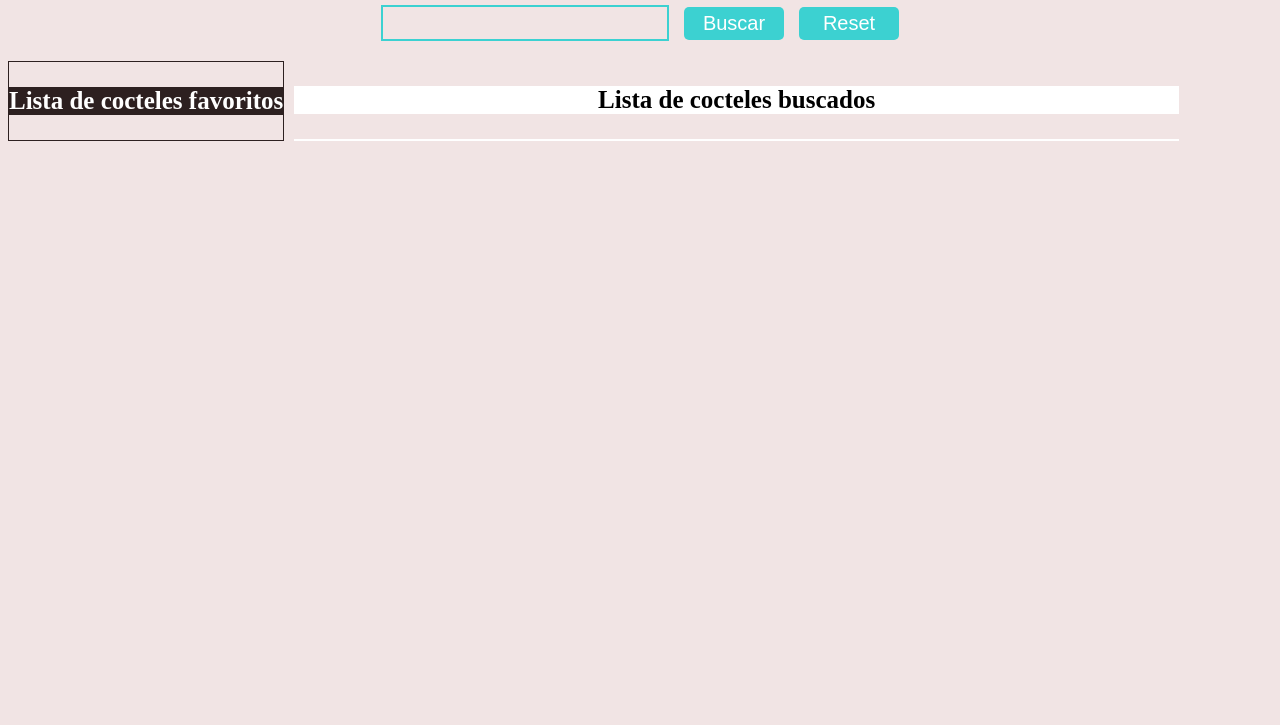
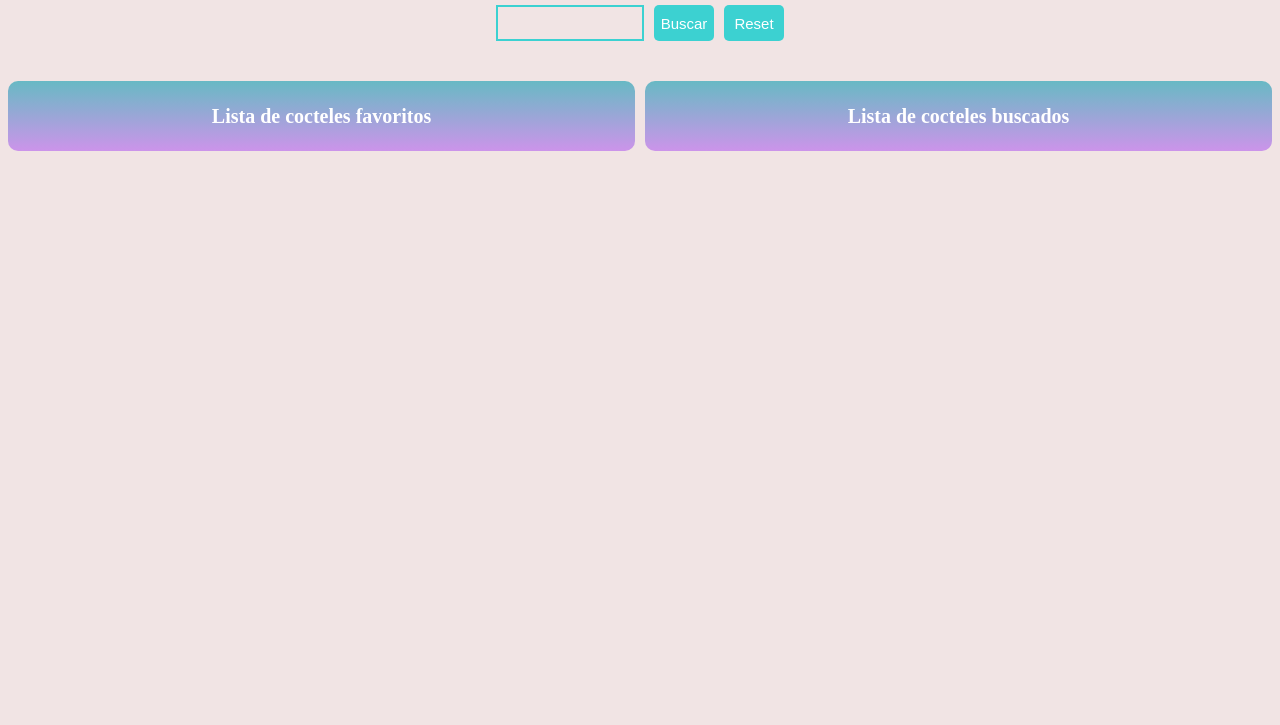
Before and after one commit to lorenaggs/adalab-cocteles-JS, a website: page public/index.html in a window 1280 px wide. Shown: the part 75-800 px from the top of the page. Drawn offline with Linux system fonts and the light colour scheme.

Commit message:
upgrade styles

```diff
--- a/public/index.html
+++ b/public/index.html
@@ -22,11 +22,11 @@
 
       <div class="listcocktails">
         <section class="sectionfavorites">
-          <h3 class="titlefav">Lista de cocteles favoritos</h3>
+          <h3 class="titlefav title">Lista de cocteles favoritos</h3>
           <ul class="favorites"></ul>
         </section>
         <section class="sectionsearch">
-          <h3 class="titlesearch">Lista de cocteles buscados</h3>
+          <h3 class="titlesearch title">Lista de cocteles buscados</h3>
           <ul class="cocktailssearch"></ul>
         </section>
       </div>
--- a/src/js/main.js
+++ b/src/js/main.js
@@ -1,13 +1,13 @@
-'use strict';
+"use strict";
 
-const buttonSearch = document.querySelector('.button-search');
-const cocktailssearch = document.querySelector('.cocktailssearch');
-const buttonReset = document.querySelector('.button-reset');
-const favoritesHtml = document.querySelector('.favorites');
+const buttonSearch = document.querySelector(".button-search");
+const cocktailssearch = document.querySelector(".cocktailssearch");
+const buttonReset = document.querySelector(".button-reset");
+const favoritesHtml = document.querySelector(".favorites");
 
 function handleClickSearch(event) {
   event.preventDefault();
-  const input = document.querySelector('.input').value;
+  const input = document.querySelector(".input").value;
   fetch(`https://thecocktaildb.com/api/json/v1/1/search.php?s=${input}`)
     .then(function (response) {
       return response.json();
@@ -17,17 +17,17 @@ function handleClickSearch(event) {
       if (data.drinks === null) {
         cocktailssearch.innerHTML = `El coctel buscado no existe`;
       } else {
-        localStorage.setItem('drinkslocal', JSON.stringify(dataDrinks));
+        localStorage.setItem("drinkslocal", JSON.stringify(dataDrinks));
         buildCoctails();
       }
     });
 }
 
-buttonSearch.addEventListener('click', handleClickSearch);
+buttonSearch.addEventListener("click", handleClickSearch);
 
 function buildCoctails() {
-  const drinkslocal = JSON.parse(localStorage.getItem('drinkslocal'));
-  let html = '';
+  const drinkslocal = JSON.parse(localStorage.getItem("drinkslocal"));
+  let html = "";
 
   for (const drink of drinkslocal) {
     const nameDrink = drink.strDrink;
@@ -52,32 +52,32 @@ function buildCoctails() {
 }
 
 function handleClickCocktails() {
-  const cocktails = document.querySelectorAll('.cocktails');
+  const cocktails = document.querySelectorAll(".cocktails");
   for (const item of cocktails) {
-    item.addEventListener('click', addFavorite);
+    item.addEventListener("click", addFavorite);
   }
 }
 
 function addFavorite(event) {
   // let favHtml = 'Lista de cocteles favoritos';
-  const drinkslocal = JSON.parse(localStorage.getItem('drinkslocal'));
-  const favoritesHtml = document.querySelector('.favorites');
+  const drinkslocal = JSON.parse(localStorage.getItem("drinkslocal"));
+  const favoritesHtml = document.querySelector(".favorites");
   const idCocktailsSelect = event.currentTarget.id;
 
   const favoriteSelect = drinkslocal.find(
     (x) => x.idDrink === idCocktailsSelect
   );
 
-  let drinkslocalFav = JSON.parse(localStorage.getItem('drinkslocalFav'));
+  let drinkslocalFav = JSON.parse(localStorage.getItem("drinkslocalFav"));
 
   if (drinkslocalFav === null) {
     drinkslocalFav = [];
   }
 
   drinkslocalFav.push(favoriteSelect);
-  localStorage.setItem('drinkslocalFav', JSON.stringify(drinkslocalFav));
+  localStorage.setItem("drinkslocalFav", JSON.stringify(drinkslocalFav));
 
-  let favHtml = '';
+  let favHtml = "";
 
   const nameDrink = favoriteSelect.strDrink;
   const imageDrink = favoriteSelect.strDrinkThumb;
@@ -85,8 +85,10 @@ function addFavorite(event) {
   favHtml += `<li class="favorites">`;
   favHtml += `<div class="cocktailsfavorites">`;
   favHtml += `<h2>${nameDrink}</h2>`;
+  favHtml += `<div class="favimage">`;
   favHtml += `<img class="image" src="${imageDrink}" width="50">`;
   favHtml += `<p class="selecdelete" id="fav-${idDrink}">x</p>`;
+  favHtml += `</div>`;
   favHtml += `</div>`;
   favHtml += `</li>`;
 
@@ -97,40 +99,42 @@ function addFavorite(event) {
 
 function colorSelecFav(idDrink) {
   const cocktailsFav = document.getElementById(idDrink);
-  cocktailsFav.classList.add('selecfavo');
+  cocktailsFav.classList.add("selecfavo");
 }
 
 function handleClickDelete() {
-  const selecdelete = document.querySelectorAll('.selecdelete');
+  const selecdelete = document.querySelectorAll(".selecdelete");
   for (const itemFav of selecdelete) {
-    itemFav.addEventListener('click', deleteFavorite);
+    itemFav.addEventListener("click", deleteFavorite);
   }
 }
 
 function deleteFavorite(event) {
   const idFavorite = event.currentTarget.id;
 
-  let idCoctel = idFavorite.split('-')[1];
+  let idCoctel = idFavorite.split("-")[1];
 
-  const drinkslocalFav = JSON.parse(localStorage.getItem('drinkslocalFav'));
+  const drinkslocalFav = JSON.parse(localStorage.getItem("drinkslocalFav"));
   const indexFavorite = drinkslocalFav.findIndex((x) => {
     return x.idDrink === idCoctel;
   });
   drinkslocalFav.splice(indexFavorite, 1);
 
-  localStorage.setItem('drinkslocalFav', JSON.stringify(drinkslocalFav));
-  const favoritesHtml = document.querySelector('.favorites');
-  favoritesHtml.innerHTML = '';
+  localStorage.setItem("drinkslocalFav", JSON.stringify(drinkslocalFav));
+  const favoritesHtml = document.querySelector(".favorites");
+  favoritesHtml.innerHTML = "";
 
-  let favHtml = '';
+  let favHtml = "";
   for (const drinks of drinkslocalFav) {
     const nameDrink = drinks.strDrink;
     const imageDrink = drinks.strDrinkThumb;
     const idDrink = drinks.idDrink;
     favHtml += `<li class="favorites">`;
     favHtml += `<div class="cocktailsfavorites"> ${nameDrink}`;
+    favHtml += `<span>`;
     favHtml += `<img class="image" src="${imageDrink}" width="50">`;
-    favHtml += `<p class="selecdelete" id="fav-${idDrink}">x</p>`;
+    favHtml += `<span class="selecdelete" id="fav-${idDrink}">x</span>`;
+    favHtml += `</span>`;
     favHtml += `</div>`;
     favHtml += `</li>`;
 
@@ -142,15 +146,15 @@ function deleteFavorite(event) {
 
 function deleteBorderSearch(idDrink) {
   const cocktailsFav = document.getElementById(idDrink);
-  cocktailsFav.classList.remove('selecfavo');
+  cocktailsFav.classList.remove("selecfavo");
 }
 
 function clearSearch() {
-  localStorage.removeItem('drinkslocal');
-  localStorage.removeItem('drinkslocalFav');
-  favoritesHtml.innerHTML = '';
-  cocktailssearch.innerHTML = '';
+  localStorage.removeItem("drinkslocal");
+  localStorage.removeItem("drinkslocalFav");
+  favoritesHtml.innerHTML = "";
+  cocktailssearch.innerHTML = "";
 }
 
-buttonReset.addEventListener('click', clearSearch);
+buttonReset.addEventListener("click", clearSearch);
 clearSearch();
--- a/src/scss/main.scss
+++ b/src/scss/main.scss
@@ -3,6 +3,7 @@
 .main {
   background-color: $color-gray;
 }
+
 .search {
   color: $color-aqua;
   margin: 20px 0px;
@@ -10,50 +11,52 @@
   font-size: 35px;
 }
 
-.image{
+.image {
   width: 100px;
 }
+
 .inputsearch {
+  display: flex;
   text-align: center;
-  font-size: 20px;
+  justify-content: center;
+  // font-size: 20px;
 }
 
 .input {
-  width: 280px;
   height: 30px;
   border: 2px solid $color-aqua;
   background-color: $color-gray;
-    font-size: 20px;
+  font-size: 20px;
+  width: 140px;
 }
 
 .button {
   background-color: $color-aqua;
   color: $color-white;
-  width: 100px;
+  width: 60px;
   padding: 5px;
   border: none;
   border-radius: 5px;
   margin-left: 10px;
-  font-size: 20px;
+  font-size: 15px;
 }
+
 .cocktailsfavorites {
   display: flex;
-  flex-direction: row;
-  width: 200px;
-  justify-content: space-around;
+  flex-direction: column-reverse;
+  align-items: center;
   margin: 10px 0px;
   font-size: 20px;
+  box-shadow: rgb(89, 214, 228) 0px 2px 4px 0px;
+
 }
 
 .listcocktails {
   display: flex;
+  justify-content: center;
   margin-top: 20px;
   text-align: center;
-}
-
-.titlesearch {
-  background-color: $color-white;
-  font-size: 25px;
+  width: 100%;
 }
 
 .listfavorites {
@@ -65,9 +68,14 @@
 .selecdelete {
   align-content: center;
   color: $color-white;
-  background-color: rgb(43, 40, 40);
+  background-color: red;
   border-radius: 90%;
+  width: 30px;
+  height: 30px;
   margin-block-end: auto;
+  position: absolute;
+  right: -6px;
+  top: -26px;
 }
 
 .selecfavo {
@@ -83,22 +91,32 @@
 }
 
 .cocktailssearch {
-  display: grid;
-  grid-template-columns: 1fr 1fr 1fr 1fr;
-  border: $color-white solid 1px;
+  display: flex;
   margin: 0px;
   padding: 0px;
+  flex-wrap: wrap;
+  justify-content: center;
 }
 
-.titlefav {
+.title {
+  border-radius: 10px;
   color: $color-white;
-  background-color: $color-black;
-  font-size: 25px;
+  background: linear-gradient(
+    180deg,
+    rgb(104, 185, 196) 0%,
+    rgb(204, 148, 234) 100%
+  );
+  font-size: 20px;
+  height: 70px;
+  display: flex;
+  justify-content: center;
+  align-items: center;
+  text-align: center;
 }
 
 .sectionfavorites {
+  width: 50%;
   margin-right: 10px;
-  border: 1px solid $color-black;
 }
 
 .favorites {
@@ -111,6 +129,10 @@
   list-style: none;
 }
 
-.sectionsearch{
-  width: 70%;
+.sectionsearch {
+  width: 50%;
 }
+
+.favimage {
+  position: relative;
+}
```
Also changed, not shown: public/assets/js/main.js (+37 -33 lines), src/html/index.html (+2 -2 lines), public/assets/css/main.css.
